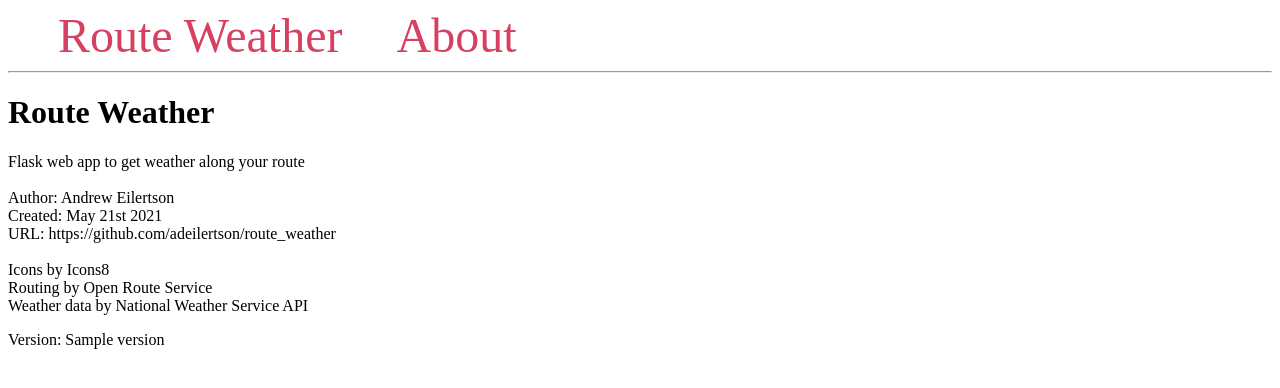
After one commit to adeilertson/route_weather, a Flask app: template templates/about.html in a window 1280 px wide. The commit adds this page. Shown: the top 388 px of the page. Run offline with Flask 2, Linux system fonts and the light colour scheme; the template is opened without the code that fills it: most values are stand-ins (such as "Sample title", 1, 10 or a date in 2020).

Commit message:
Added about page

```diff
--- a/main.py
+++ b/main.py
@@ -37,7 +37,7 @@ from support import (
     set_hourly_forecast,
 )
 
-from config import local_run, flask_key
+from config import local_run, flask_key, version
 
 app = Flask(__name__)
 app.config['SECRET_KEY'] = flask_key
@@ -63,6 +63,11 @@ def index():
             return redirect(route_url)
 
     return render_template('index.html')
+
+
+@app.route('/about/')
+def about():
+    return render_template('about.html', version=version)
 
 
 @app.route('/map/')
--- /dev/null
+++ b/templates/about.html
@@ -0,0 +1,19 @@
+{% extends 'base.html' %}
+
+{% block content %}
+    <h1>{% block title %} Route Weather {% endblock %}</h1>
+        <div class='about'>
+            <p>
+                Flask web app to get weather along your route<br>
+                <br>
+                Author: Andrew Eilertson<br>
+                Created: May 21st 2021<br>
+                URL: https://github.com/adeilertson/route_weather<br>
+                <br>
+                Icons by Icons8<br>
+                Routing by Open Route Service<br>
+                Weather data by National Weather Service API<br>
+            </p>
+            <p>Version: {{ version }}</p>
+        </div>
+{% endblock %}
--- a/templates/base.html
+++ b/templates/base.html
@@ -28,7 +28,7 @@
 <body>
     <nav>
         <a href="{{ url_for('index') }}">Route Weather</a>
-        <a href="#">About</a>
+        <a href="{{ url_for('about') }}">About</a>
     </nav>
     <hr>
     <div class="content">
```
